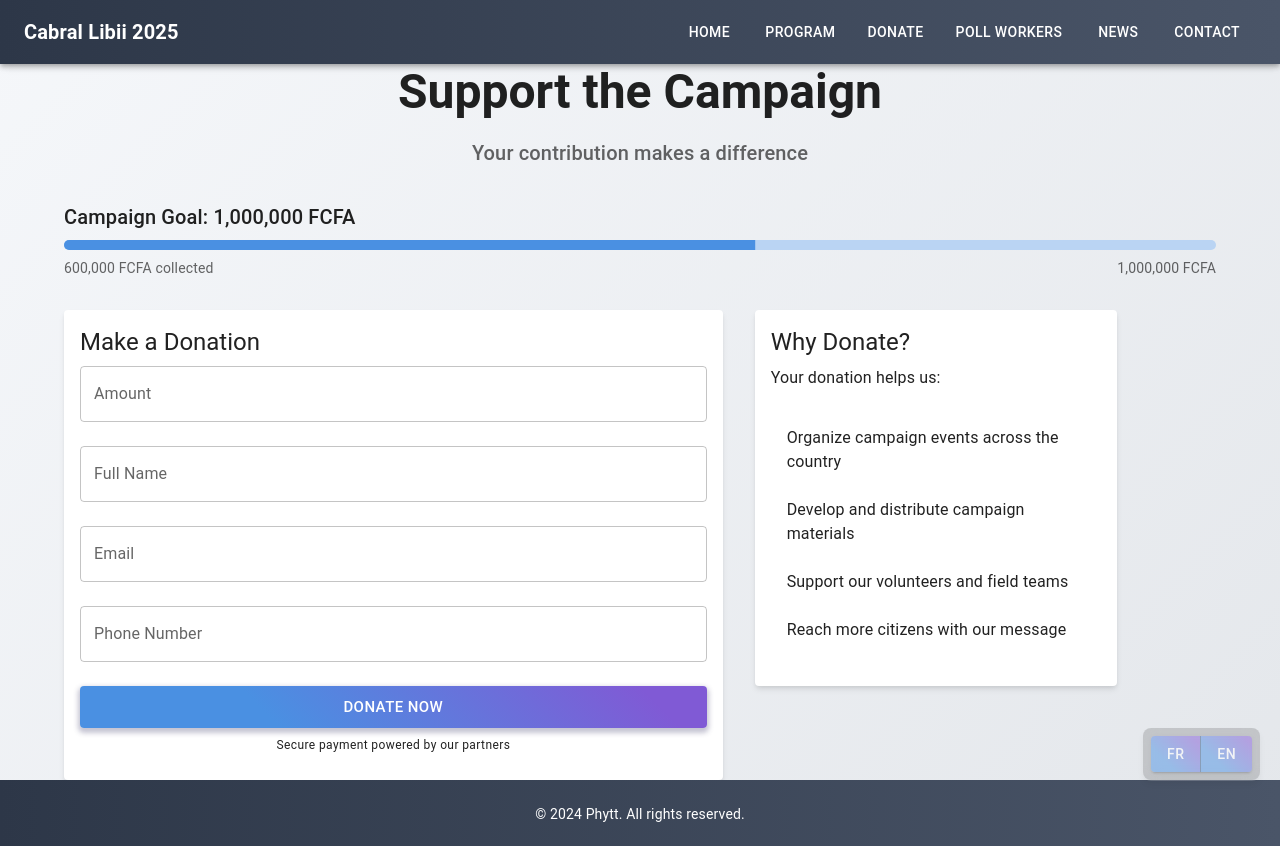
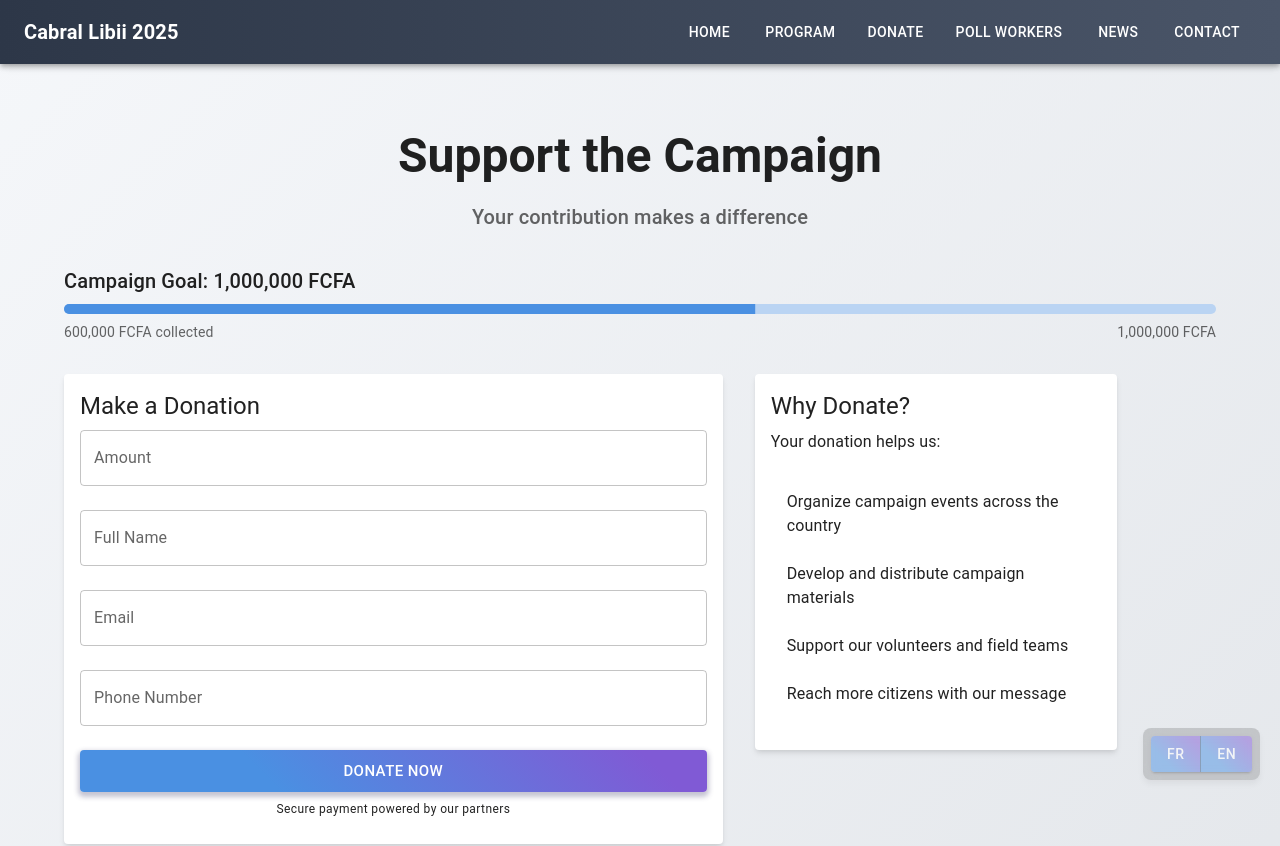
Before and after one commit to Fontchastick2/cabrallibii-website, a React (Create React App) app: page /donate in a window 1280 px wide. Shown: the top 846 px of the page. Built offline with nearby package versions, Linux system fonts and the light colour scheme; the HTML template or start-up script is replaced by a standard one.

Commit message:
hotfix scroll

```diff
--- a/public/index.html
+++ b/public/index.html
@@ -7,7 +7,7 @@
     <meta name="theme-color" content="#000000" />
     <meta
       name="description"
-      content="Web site created using create-react-app"
+      content="Site officiel de Cabral Libii - Ensemble pour un Cameroun Meilleur"
     />
     <link rel="apple-touch-icon" href="%PUBLIC_URL%/logo192.png" />
     <!--
@@ -24,7 +24,7 @@
       work correctly both with client-side routing and a non-root public URL.
       Learn how to configure a non-root public URL by running `npm run build`.
     -->
-    <title>React App</title>
+    <title>Cabral Libii - Site Officiel</title>
   </head>
   <body>
     <noscript>You need to enable JavaScript to run this app.</noscript>
--- /dev/null
+++ b/src/components/PageContainer.tsx
@@ -0,0 +1,25 @@
+import React from 'react';
+import { Box } from '@mui/material';
+
+interface PageContainerProps {
+  children: React.ReactNode;
+}
+
+const PageContainer: React.FC<PageContainerProps> = ({ children }) => {
+  return (
+    <Box
+      sx={{
+        minHeight: '100vh',
+        overflowY: 'auto',
+        overflowX: 'hidden',
+        width: '100%',
+        position: 'relative',
+        pb: { xs: 8, sm: 0 }, // Add padding bottom on mobile
+      }}
+    >
+      {children}
+    </Box>
+  );
+};
+
+export default PageContainer;
--- a/src/components/Timeline.tsx
+++ b/src/components/Timeline.tsx
@@ -123,7 +123,7 @@ const Timeline: React.FC = () => {
 
   return (
     <Box>
-      <Grid container spacing={18}>
+      <Grid container spacing={18} sx={{ pb: { xs: '100px', sm: 0 } }}>
         {isTabletUp && (
           <Grid item sm={5} md={4} sx={{ display: { xs: 'none', sm: 'block' } }}>
             <motion.div
--- a/src/pages/Donate.tsx
+++ b/src/pages/Donate.tsx
@@ -1,25 +1,28 @@
+import React from 'react';
 import {
   Container,
   Typography,
-  Box,
+  Grid,
   Card,
   CardContent,
+  Box,
+  TextField,
   Button,
-  Grid,
-  TextField,
-  LinearProgress,
   List,
   ListItem,
   ListItemText,
+  LinearProgress,
 } from '@mui/material';
 import { motion } from 'framer-motion';
 import { useTranslation } from 'react-i18next';
+import PageContainer from '../components/PageContainer';
 
-const Donate = () => {
+const Donate: React.FC = () => {
   const { t } = useTranslation();
 
   return (
-    <Container maxWidth="lg">
+    <PageContainer>
+      <Container sx={{ py: 8 }}>
         <motion.div
           initial={{ opacity: 0, y: 20 }}
           animate={{ opacity: 1, y: 0 }}
@@ -142,6 +145,7 @@ const Donate = () => {
           </Grid>
         </motion.div>
       </Container>
+    </PageContainer>
   );
 };
 
--- a/src/pages/News.tsx
+++ b/src/pages/News.tsx
@@ -1,3 +1,4 @@
+import React from 'react';
 import {
   Container,
   Typography,
@@ -9,9 +10,10 @@ import {
   Chip,
 } from '@mui/material';
 import { motion } from 'framer-motion';
-import { useTranslation } from 'react-i18next';
+import { useTranslation, Trans } from 'react-i18next';
+import PageContainer from '../components/PageContainer';
 
-const News = () => {
+const News: React.FC = () => {
   const { t } = useTranslation();
 
   const newsItems = [
@@ -39,6 +41,7 @@ const News = () => {
   ];
 
   return (
+    <PageContainer>
       <Container sx={{ py: 8 }}>
         <motion.div
           initial={{ opacity: 0, y: 20 }}
@@ -70,7 +73,7 @@ const News = () => {
                           alt={t(item.titleKey)}
                           sx={{
                             objectFit: 'cover',
-                          height: '100%'
+                            height: '100%',
                           }}
                         />
                       </Grid>
@@ -80,15 +83,10 @@ const News = () => {
                             height: '100%',
                             display: 'flex',
                             flexDirection: 'column',
-                          p: 3
+                            p: 3,
                           }}
                         >
-                        <Box sx={{
-                          display: 'flex',
-                          justifyContent: 'space-between',
-                          alignItems: 'center',
-                          mb: 1.5
-                        }}>
+                          <Box sx={{ display: 'flex', justifyContent: 'space-between', alignItems: 'center', mb: 1.5 }}>
                             <Chip
                               label={t(item.categoryKey)}
                               color="primary"
@@ -127,7 +125,7 @@ const News = () => {
                               WebkitLineClamp: 3,
                               WebkitBoxOrient: 'vertical',
                               lineHeight: 1.5,
-                            mb: 2
+                              mb: 2,
                             }}
                           >
                             {t(item.contentKey)}
@@ -142,6 +140,7 @@ const News = () => {
           </Grid>
         </motion.div>
       </Container>
+    </PageContainer>
   );
 };
 
--- a/src/pages/Program.tsx
+++ b/src/pages/Program.tsx
@@ -3,6 +3,7 @@ import { Container, Grid, Card, CardContent, CardMedia, Typography, Box, Modal,
 import { motion, AnimatePresence } from 'framer-motion';
 import { useTranslation, Trans } from 'react-i18next';
 import CloseIcon from '@mui/icons-material/Close';
+import PageContainer from '../components/PageContainer';
 
 interface ProgramCard {
   id: number;
@@ -81,7 +82,8 @@ const Program: React.FC = () => {
   ];
 
   return (
-    <Container maxWidth="lg" sx={{ mt: 4, mb: 4 }}>
+    <PageContainer>
+      <Container maxWidth="lg" sx={{ mt: 4, mb: 4, py: 8 }}>
         <motion.div
           initial={{ opacity: 0, y: 20 }}
           animate={{ opacity: 1, y: 0 }}
@@ -259,6 +261,7 @@ const Program: React.FC = () => {
           )}
         </AnimatePresence>
       </Container>
+    </PageContainer>
   );
 };
 
```
Also changed, not shown: public/manifest.json. Lines whose indentation alone changed are shown as unchanged.
